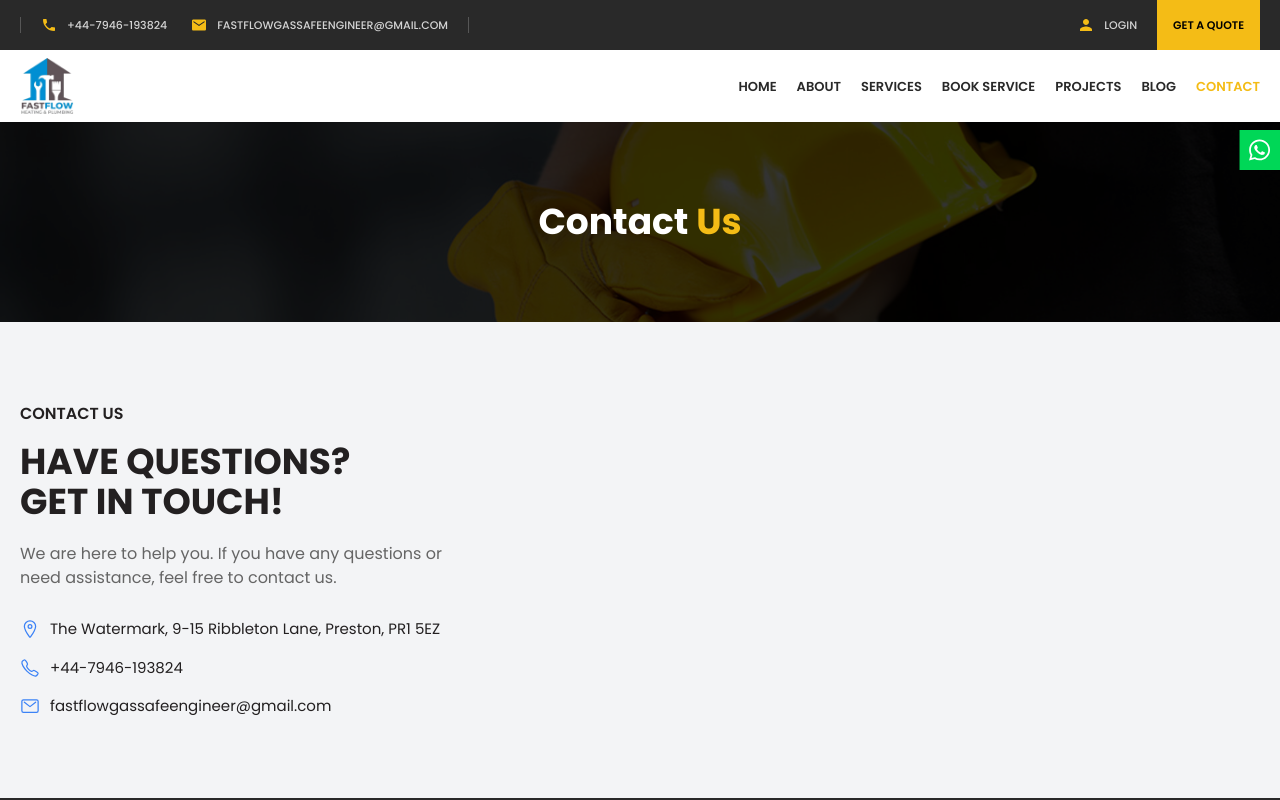
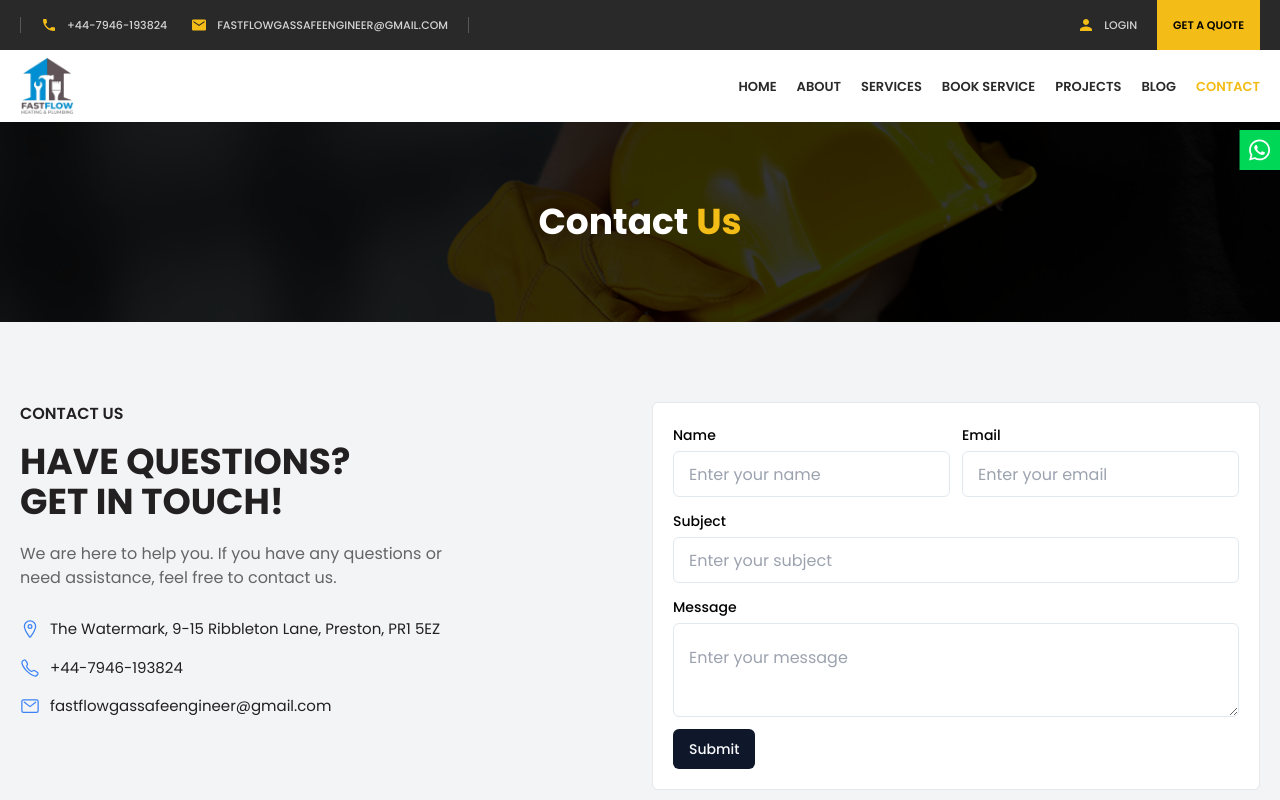
Before and after one commit to sababashfak/fastflow_frontend, a React (Vite) app: page /contact in a window 1280 px wide. Shown: the top 800 px of the page. Built offline with nearby package versions, Linux system fonts and the light colour scheme; no server answers.

Commit message:
contact form added

```diff
--- /dev/null
+++ b/src/components/Contact/ContactForm.tsx
@@ -0,0 +1,76 @@
+import { zodResolver } from "@hookform/resolvers/zod";
+import { useForm } from "react-hook-form";
+import { z } from "zod";
+import CustomFormField from "../shared/CustomFormField";
+import { Button } from "../ui/button";
+import { Form } from "../ui/form";
+
+const contactSchema = z.object({
+  name: z.string().min(1, {
+    message: "Please enter your name",
+  }),
+  email: z.string().email({
+    message: "Please enter a valid email address",
+  }),
+  subject: z.string().min(1, {
+    message: "Please enter a subject",
+  }),
+  message: z.string().min(1, {
+    message: "Please enter a message",
+  }),
+});
+
+const ContactForm = () => {
+  const form = useForm({
+    resolver: zodResolver(contactSchema),
+    defaultValues: {
+      name: "",
+      email: "",
+      subject: "",
+      message: "",
+    },
+  });
+
+  const handleContact = (data: any) => {
+    console.log(data);
+  };
+
+  return (
+    <div className="rounded-md border bg-white p-3 sm:p-5">
+      <Form {...form}>
+        <form className="space-y-3" onSubmit={form.handleSubmit(handleContact)}>
+          <div className="grid grid-cols-2 gap-3">
+            <CustomFormField
+              label="Name"
+              name="name"
+              placeholder="Enter your name"
+              formControl={form.control}
+            />
+            <CustomFormField
+              label="Email"
+              name="email"
+              placeholder="Enter your email"
+              formControl={form.control}
+            />
+          </div>
+          <CustomFormField
+            label="Subject"
+            name="subject"
+            placeholder="Enter your subject"
+            formControl={form.control}
+          />
+          <CustomFormField
+            label="Message"
+            name="message"
+            placeholder="Enter your message"
+            formControl={form.control}
+            isTextArea
+          />
+          <Button type="submit">Submit</Button>
+        </form>
+      </Form>
+    </div>
+  );
+};
+
+export default ContactForm;
--- a/src/pages/Contact.tsx
+++ b/src/pages/Contact.tsx
@@ -1,3 +1,4 @@
+import ContactForm from "@/components/Contact/ContactForm";
 import {
   IoCallOutline,
   IoLocationOutline,
@@ -19,7 +20,7 @@ const Contact = () => {
       </section>
       <section className="bg-gray-100">
         <div className="container py-20">
-          <div className="grid grid-cols-1 rounded-md lg:grid-cols-2">
+          <div className="grid grid-cols-1 gap-x-6 gap-y-8 rounded-md lg:grid-cols-2">
             <div className="text-[#232021]">
               <h4 className="mb-2.5 text-sm font-semibold uppercase lg:mb-4 lg:text-base">
                 Contact us
@@ -65,6 +66,7 @@ const Contact = () => {
                 </Link>
               </div>
             </div>
+            <ContactForm />
           </div>
         </div>
       </section>
```
